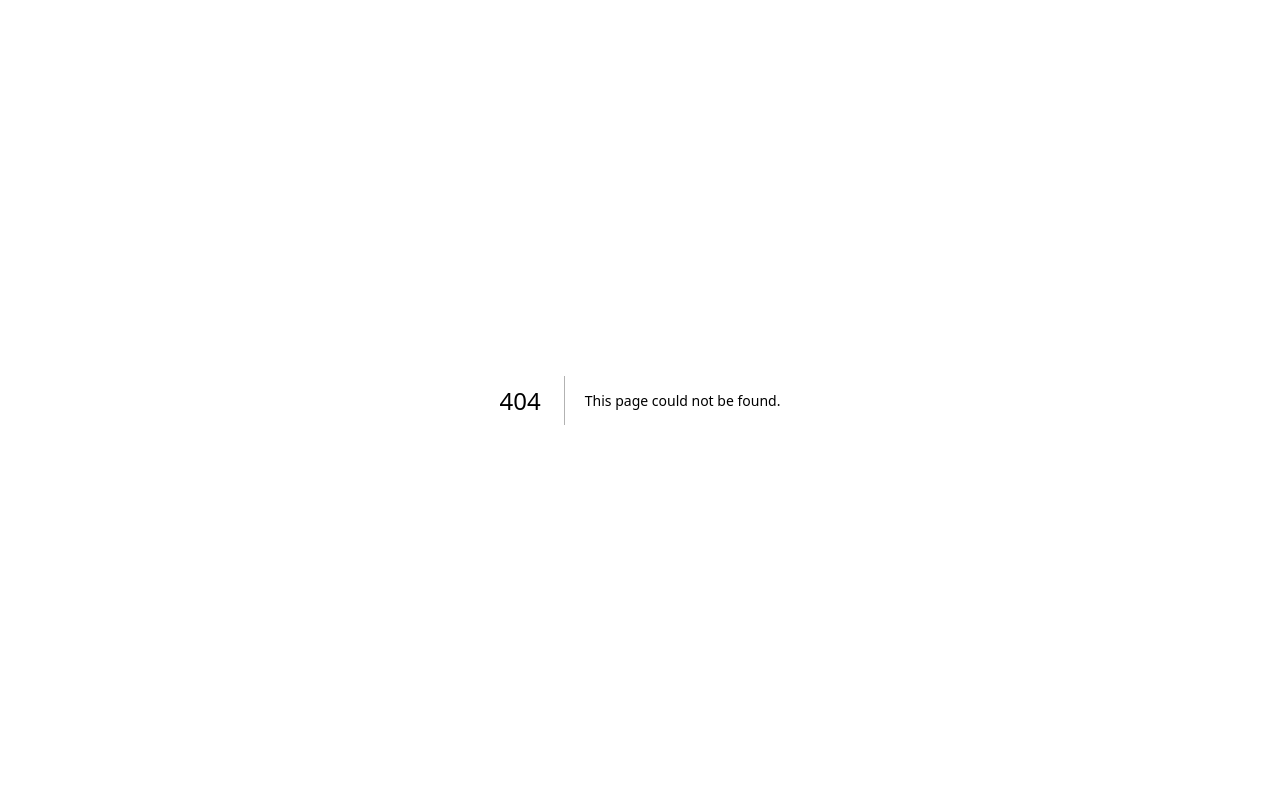
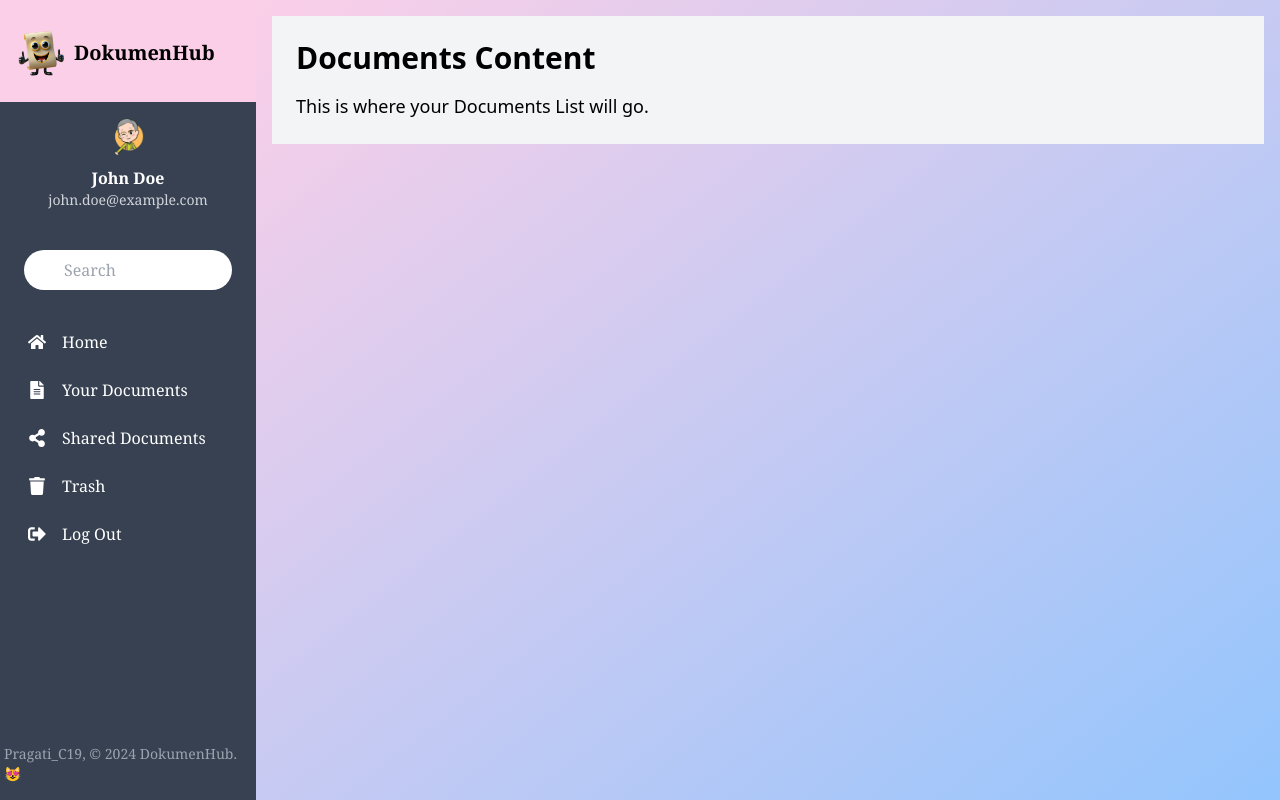
Before and after one commit to Pragati-C19/DokumenHub, a Next.js app: page /hub/documents in a window 1280 px wide. Before the commit this address had no page. Built offline with nearby package versions, Linux system fonts and the light colour scheme.

Commit message:
🚚 page folder setup is completed

```diff
--- a/app/components/sidebar-open.jsx
+++ b/app/components/sidebar-open.jsx
@@ -5,6 +5,7 @@
 import { FaHome, FaTrash, FaSignOutAlt, FaFileAlt, FaShareAlt } from "react-icons/fa"; // Icons
 import Image from "next/image";
 import logo from "../public/logo.png";
+import Link from "next/link";
 
 const SidebarOpen = ({ profileData, toggleSidebar, logoutWithGoogle }) => {
 
@@ -47,22 +48,22 @@ const SidebarOpen = ({ profileData, toggleSidebar, logoutWithGoogle }) => {
 
       {/* Sidebar Section */}
       <div className="flex flex-col mt-5 space-y-2 p-3">
-      <div className="flex items-center px-4 py-2 hover:bg-gray-800 rounded-full cursor-pointer">
+      <Link href={"/hub/homepage"} className="flex items-center px-4 py-2 hover:bg-gray-800 rounded-full cursor-pointer">
             <FaHome className="text-white text-lg" />
             <span className="ml-4 text-white">Home</span>
-          </div>
-          <div className="flex items-center px-4 py-2 hover:bg-gray-800 rounded-full cursor-pointer">
+          </Link>
+          <Link href={"/hub/documents"} className="flex items-center px-4 py-2 hover:bg-gray-800 rounded-full cursor-pointer">
             <FaFileAlt className="text-white text-lg" />
             <span className="ml-4 text-white">Your Documents</span>
-          </div>
-          <div className="flex items-center px-4 py-2 hover:bg-gray-800 rounded-full cursor-pointer">
+          </Link>
+          <Link href={"/hub/shared"} className="flex items-center px-4 py-2 hover:bg-gray-800 rounded-full cursor-pointer">
             <FaShareAlt className="text-white text-lg" />
             <span className="ml-4 text-white">Shared Documents</span>
-          </div>
-          <div className="flex items-center px-4 py-2 hover:bg-gray-800 rounded-full cursor-pointer">
+          </Link>
+          <Link href={"/hub/trash"} className="flex items-center px-4 py-2 hover:bg-gray-800 rounded-full cursor-pointer">
             <FaTrash className="text-white text-lg" />
             <span className="ml-4 text-white">Trash</span>
-          </div>
+          </Link>
           <button className="flex items-center px-4 py-2 hover:bg-gray-800 rounded-full cursor-pointer" onClick={logoutWithGoogle}>
             <FaSignOutAlt className="text-white text-lg" />
             <span className="ml-4 text-white">Log Out</span>
--- a/app/hooks/useGoogleLogin.jsx
+++ b/app/hooks/useGoogleLogin.jsx
@@ -28,7 +28,7 @@ const useGoogleLogin = () => {
           profile_image: user.photoURL,
         };
 
-        router.push('/homepage')
+        router.push('/hub/homepage')
 
         return fetch("/api/auth/login", {
           method: "POST",
--- /dev/null
+++ b/app/hub/documents/page.jsx
@@ -0,0 +1,16 @@
+// Documents List
+
+const Documents = () => {
+
+    return (
+      <>
+        {/* Main content */}
+        <div className="flex-1 bg-gray-100 p-6">
+          <h1 className="text-3xl font-bold mb-4">Documents Content</h1>
+          <p className="text-lg">This is where your Documents List will go.</p>
+        </div>
+      </>
+    );
+  };
+
+  export default Documents;
--- a/app/homepage/layout.jsx
+++ b/app/hub/layout.jsx
@@ -3,13 +3,15 @@
 import React from 'react';
 import Sidebar from '../components/sidebar';
 
-const HomepageLayout = ({ children }) => {
+const HubLayout = ({ children }) => {
     return (
         <div className="flex min-h-screen">
         <Sidebar />
+        <div className="flex-1 bg-gradient-to-br from-pink-200 to-blue-300 p-4">
         {children}
+      </div>
       </div>
     );
 };
 
-export default HomepageLayout;
+export default HubLayout;
```
Also changed, not shown: app/components/greeting.jsx (+5 -6 lines), app/homepage/page.jsx (deleted, +0 -17 lines), app/hub/documents/[document_id]/page.jsx (added, +16 -0 lines), app/hub/documents/new/page.jsx (added, +16 -0 lines), app/hub/homepage/page.jsx (added, +14 -0 lines).
